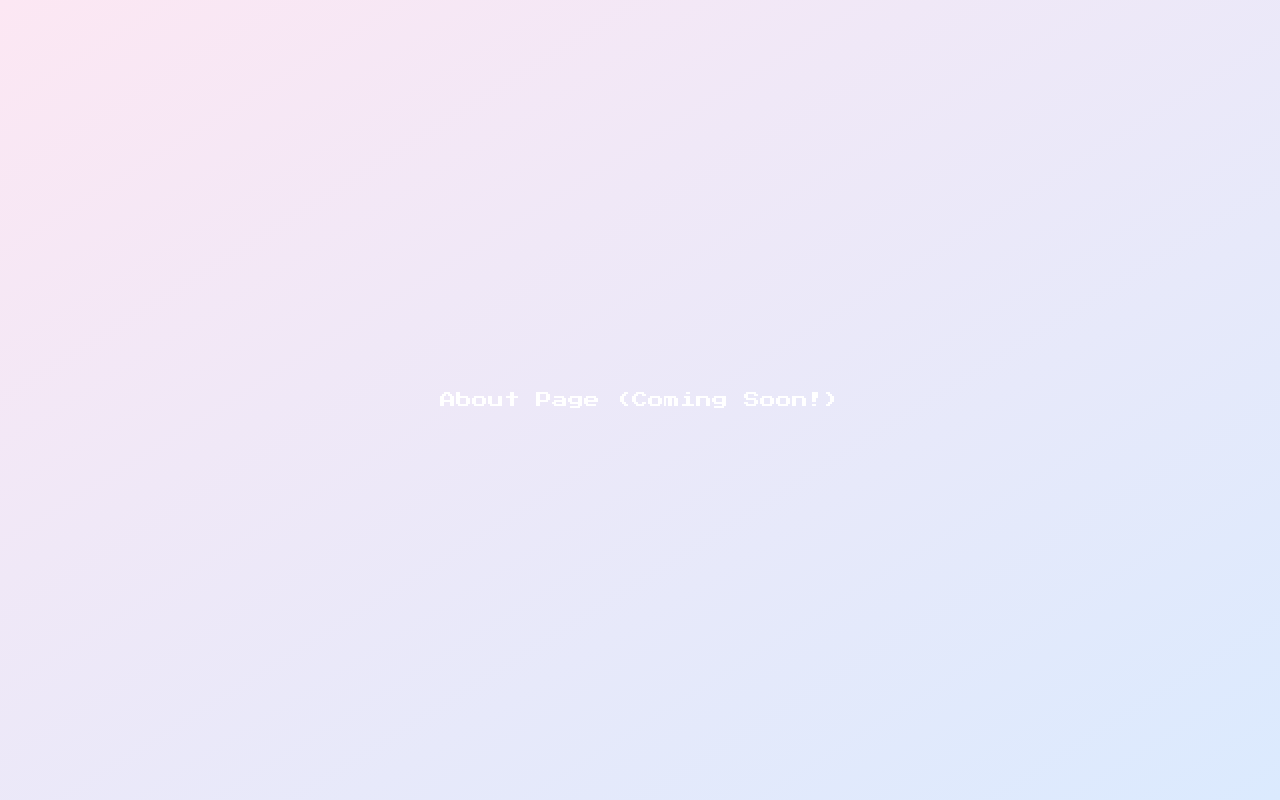
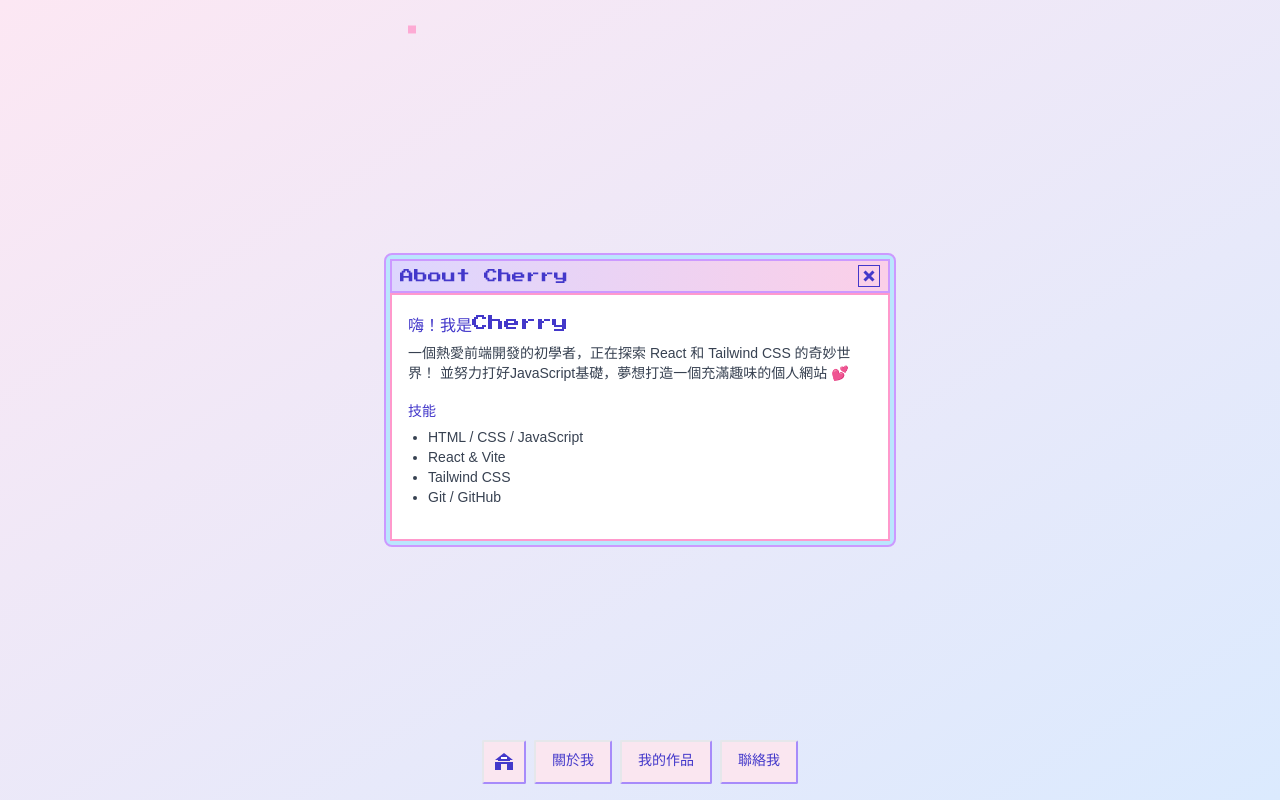
Before and after one commit to hihicherry/cherry_protfolio, a React (Vite) app: page /cherry_protfolio/about in a window 1280 px wide. Built offline with nearby package versions, Linux system fonts and the light colour scheme.

Commit message:
修正排版配置
1. home裡的像素容器移到maincard裡面
2. contact.jsx中的中文提示文字字體修正
3. tailwind設定檔新增螢幕大小數值

```diff
--- a/src/components/MainCard.jsx
+++ b/src/components/MainCard.jsx
@@ -16,7 +16,34 @@ function MainCard(){
 
 	return (
 		<div
-			className={`bg-white border-2 ${styles.cardBorder} rounded-sm p-4 sm:p-6 w-full max-w-full text-center shadow-xl`}
+			className={`sparkle ${styles.windowBg} border-2 ${styles.windowBorder} rounded-md p-0.5 w-full max-w-[90%] xs:max-w-[360px] sm:max-w-[400px] md:max-w-[450px] min-w-[280px] fade-in z-10 relative transition-all duration-300`}
+		>
+			<div
+				className={`${styles.titleBg} border-2 ${styles.windowBorder} text-indigo-700 font-pixel text-xs xs:text-sm px-1.5 py-0.5 flex justify-between items-center`}
+			>
+				<span className="truncate">Welcome to my world!</span>
+				<span className="flex gap-0.5">
+					<span className="border border-indigo-700 p-0.5 flex items-center justify-center">
+						<svg
+							width="10"
+							height="10"
+							viewBox="0 0 16 16"
+							fill="none"
+							xmlns="http://www.w3.org/2000/svg"
+							className="text-indigo-700"
+						>
+							<path
+								d="M2 2L14 14M14 2L2 14"
+								stroke="currentColor"
+								strokeWidth="4"
+								strokeLinecap="miter"
+							/>
+						</svg>
+					</span>
+				</span>
+			</div>
+			<div
+				className={`bg-white border-2 ${styles.cardBorder} rounded-sm p-2 xs:p-2.5 sm:p-3 w-full max-w-full text-center shadow-xl min-h-[160px] xs:min-h-[180px] sm:min-h-[200px`}
 			>
 				{/* 像素風頭像 */}
 				<img
@@ -26,20 +53,21 @@ function MainCard(){
 				/>
 				{/* 名稱 */}
 				<h1
-				className={`text-base sm:text-lg md:text-xl mt-4 ${styles.text} font-pixel typing-effect`}
+					className={`text-xs xs:text-sm sm:text-base mt-4 ${styles.text} font-pixel typing-effect`}
 				>
 					Hi, I'm Cherry.
 				</h1>
 				{/* 簡介 */}
 				<p
-				className={`${styles.subText} mt-2 font-cubic text-sm md:text-base`}
+					className={`${styles.subText} mt-2 font-cubic text-xs xs:text-xs sm:text-sm`}
 				>
-				前端網頁設計初學者。
+					前端網頁設計初學者。 <br/>
+					點擊下方按鈕會有驚喜喔!!!
 				</p>
 				{/* 互動按鈕 */}
 				<button
 					onClick={handleClick}
-				className={`mt-6 px-4 sm:px-6 py-1 sm:py-2 ${styles.buttonBg} ${styles.buttonHoverBg} border-2 border-e-violet-400 border-b-violet-400 rounded-sm transition-all duration-300 relative overflow-hidden group font-pixel text-xs sm:text-sm hover:scale-105 hover:animate-flicker`}
+					className={`mt-6 px-2 xs:px-3 sm:px-4 py-0.5 xs:py-1 sm:py-1 ${styles.buttonBg} ${styles.buttonHoverBg} border-2 border-e-violet-400 border-b-violet-400 rounded-sm transition-all duration-300 relative overflow-hidden group font-pixel text-xs sm:text-sm hover:scale-105 hover:animate-flicker`}
 				>
 					<span
 						className={`${
@@ -52,6 +80,7 @@ function MainCard(){
 					</span>
 				</button>
 			</div>
+		</div>
 	);
 }
 
--- a/src/pages/About.jsx
+++ b/src/pages/About.jsx
@@ -1,9 +1,196 @@
-
+import { useEffect, useRef, useState } from "react";
+import { useTheme } from "../contexts/ThemeContext";
+import NavBar from "../components/NavBar";
+import Heart from "../components/Heart";
 
 function About() {
+	const { theme, themeStyles } = useTheme();
+	const lastTrailTime = useRef(0);
+	const lastHeartTime = useRef(0);
+	const trailContainerRef = useRef(null);
+	const [hearts, setHearts] = useState([]);
+	const [showEasterEgg, setShowEasterEgg] = useState(false);
+
+	// 設置主題
+	useEffect(() => {
+		document.body.className = theme;
+	}, [theme]);
+
+	// 滑鼠軌跡（限制數量）
+	useEffect(() => {
+		const maxTrails = 20;
+		const trails = [];
+
+		const handleMouseMove = (e) => {
+			const now = Date.now();
+			if (now - lastTrailTime.current < 80) return;
+			lastTrailTime.current = now;
+
+			const trail = document.createElement("div");
+			trail.className = "trail";
+			trail.style.left = `${e.clientX - 5}px`;
+			trail.style.top = `${e.clientY - 5}px`;
+			trail.style.backgroundColor = themeStyles[theme].trail || "#ff99cc";
+			document.body.appendChild(trail);
+			trails.push(trail);
+
+			if (trails.length > maxTrails) {
+				const oldTrail = trails.shift();
+				oldTrail.remove();
+			}
+
+			setTimeout(() => {
+				trail.remove();
+				const index = trails.indexOf(trail);
+				if (index !== -1) trails.splice(index, 1);
+			}, 1000);
+		};
+
+		document.addEventListener("mousemove", handleMouseMove);
+		return () => document.removeEventListener("mousemove", handleMouseMove);
+	}, [theme, themeStyles]);
+
+	// 點擊或觸控生成愛心
+	useEffect(() => {
+		const handleClickOrTouch = (e) => {
+			const now = Date.now();
+			if (now - lastHeartTime.current < 200) return;
+			lastHeartTime.current = now;
+
+			const x = e.clientX || e.touches?.[0]?.clientX;
+			const y = e.clientY || e.touches?.[0]?.clientY;
+
+			if (!x || !y) return;
+
+			const id = Date.now();
+			setHearts((prev) => [
+				...prev,
+				{ id, x, y, color: themeStyles[theme].trail || "#ff99cc" },
+			]);
+		};
+
+		document.addEventListener("click", handleClickOrTouch);
+		document.addEventListener("touchstart", handleClickOrTouch);
+
+		return () => {
+			document.removeEventListener("click", handleClickOrTouch);
+			document.removeEventListener("touchstart", handleClickOrTouch);
+		};
+	}, [theme, themeStyles]);
+
+	const removeHeart = (id) => {
+		setHearts((prev) => prev.filter((heart) => heart.id !== id));
+	};
+
+	// 彩蛋觸發
+	const handleEasterEggClick = () => {
+		setShowEasterEgg(true);
+		setTimeout(() => setShowEasterEgg(false), 3000);
+
+		// 生成額外愛心
+		const x = window.innerWidth / 2;
+		const y = window.innerHeight / 2;
+		for (let i = 0; i < 2; i++) {
+			const id = Date.now() + i;
+			setHearts((prev) => [
+				...prev,
+				{
+					id,
+					x: x - 10 + i * 20,
+					y,
+					color: themeStyles[theme].trail || "#ff99cc",
+				},
+			]);
+		}
+	};
+
+	const styles = themeStyles[theme];
+
 	return (
-		<div className="text-center text-white font-pixel">
-			About Page (Coming Soon!)
+		<div className="min-h-screen flex flex-col items-center justify-center p-2 md:p-4 relative overflow-hidden pb-[192px] sm:pb-0">
+			{/* 背景粒子 */}
+			<div ref={trailContainerRef} className="absolute inset-0 z-0">
+				<div className="particle top-10 left-10"></div>
+				<div className="particle top-20 left-1/4"></div>
+				<div className="particle top-30 left-1/2"></div>
+				<div className="particle top-40 left-3/4"></div>
+				<div className="particle top-50 right-10"></div>
+			</div>
+
+			{/* 關於我視窗 */}
+			<div
+				className={`sparkle ${styles.windowBg} border-2 ${styles.windowBorder} rounded-lg p-1 w-full max-w-[95%] md:max-w-lg min-w-[300px] max-h-[70vh] fade-in z-10 relative transition-all duration-300`}
+			>
+				{/* 標題欄 */}
+				<div
+					className={`${styles.titleBg} border-2 ${styles.windowBorder} text-indigo-700 font-pixel text-sm px-2 py-1 flex justify-between items-center`}
+				>
+					<span className="truncate">About Cherry</span>
+					<span className="flex gap-1">
+						<span className="border border-indigo-700 p-1 flex items-center justify-center">
+							<svg
+								width="12"
+								height="12"
+								viewBox="0 0 16 16"
+								fill="none"
+								xmlns="http://www.w3.org/2000/svg"
+								className="text-indigo-700"
+							>
+								<path
+									d="M2 2L14 14M14 2L2 14"
+									stroke="currentColor"
+									strokeWidth="4"
+									strokeLinecap="miter"
+								/>
+							</svg>
+						</span>
+					</span>
+				</div>
+
+				{/* 內容 */}
+				<div
+					className={`p-4 bg-white border-2 ${styles.cardBorder} overflow-y-auto max-h-[50vh]`}
+				>
+					{/* 介紹 */}
+					<div className="mb-4">
+						<h2 className="font-pixel text-base text-indigo-700 mb-2">
+							嗨！我是Cherry
+						</h2>
+						<p className="font-cubic text-sm text-gray-700">
+							一個熱愛前端開發的初學者，正在探索 React 和 Tailwind
+							CSS 的奇妙世界！
+							並努力打好JavaScript基礎，夢想打造一個充滿趣味的個人網站
+							💕
+						</p>
+					</div>
+
+					{/* 技能 */}
+					<div className="mb-4">
+						<h3 className="font-pixel text-sm text-indigo-700 mb-2">
+							技能
+						</h3>
+						<ul className="font-cubic text-sm text-gray-700 list-disc pl-5">
+							<li>HTML / CSS / JavaScript</li>
+							<li>React & Vite</li>
+							<li>Tailwind CSS</li>
+							<li>Git / GitHub</li>
+						</ul>
+					</div>
+				</div>
+			</div>
+
+			{/* 愛心動畫 */}
+			{hearts.map((heart) => (
+				<Heart
+					key={heart.id}
+					x={heart.x}
+					y={heart.y}
+					color={heart.color}
+					onRemove={() => removeHeart(heart.id)}
+				/>
+			))}
+
+			<NavBar className="fade-in-delayed" />
 		</div>
 	);
 }
--- a/src/pages/Contact.jsx
+++ b/src/pages/Contact.jsx
@@ -322,7 +322,7 @@ function Contact() {
 							aria-label="請輸入你的姓名"
 						/>
 						{errors.name && (
-							<p className="text-red-500 font-pixel text-xs mt-1">
+							<p className="text-red-500 font-cubic text-xs mt-1">
 								{errors.name}
 							</p>
 						)}
@@ -346,7 +346,7 @@ function Contact() {
 							aria-label="請輸入你的電子郵件地址"
 						/>
 						{errors.email && (
-							<p className="text-red-500 font-pixel text-xs mt-1">
+							<p className="text-red-500 font-cubic text-xs mt-1">
 								{errors.email}
 							</p>
 						)}
--- a/src/pages/Home.jsx
+++ b/src/pages/Home.jsx
@@ -93,7 +93,7 @@ function Home() {
 	const styles = themeStyles[theme];
 
 	return (
-		<div className="min-h-screen flex flex-col items-center justify-center p-2 md:p-4 relative overflow-hidden">
+		<div className="min-h-screen flex flex-col items-center justify-center p-2 xs:p-3 sm:p-4 relative overflow-auto">
 			{/* 背景層：用於存放軌跡和粒子 */}
 			<div ref={trailContainerRef} className="absolute inset-0 z-0">
 				{/* 背景粒子 */}
@@ -105,35 +105,8 @@ function Home() {
 			</div>
 
 			{/* 像素風視窗邊框 */}
-			<div
-				className={`sparkle ${styles.windowBg} border-2 ${styles.windowBorder} rounded-md p-1 w-full max-w-[95%] md:max-w-lg min-w-[300px] fade-in z-10 relative transition-all duration-300`}
-			>
-				<div
-					className={`${styles.titleBg} border-2 ${styles.windowBorder} text-indigo-700 font-pixel text-sm px-2 py-1 flex justify-between items-center`}
-				>
-					<span className="truncate">Welcome to my world!</span>
-					<span className="flex gap-1">
-						<span className="border border-indigo-700 p-1 flex items-center justify-center">
-							<svg
-								width="12"
-								height="12"
-								viewBox="0 0 16 16"
-								fill="none"
-								xmlns="http://www.w3.org/2000/svg"
-								className="text-indigo-700"
-							>
-								<path
-									d="M2 2L14 14M14 2L2 14"
-									stroke="currentColor"
-									strokeWidth="4"
-									strokeLinecap="miter"
-								/>
-							</svg>
-						</span>
-					</span>
-				</div>
-				<MainCard />
-			</div>
+			<MainCard className="fade-in z-10 relative transition-all duration-300`}" />
+
 			<NavBar className="fade-in-delayed" />
 			{hearts.map((heart) => (
 				<Heart
--- a/tailwind.config.js
+++ b/tailwind.config.js
@@ -18,6 +18,13 @@ export default {
 				"retro-softpink": "#fae6f0",
 				"retro-softblue": "#e6f7ff",
 			},
+			screens: {
+				xs: "480px",
+				sm: "640px",
+				md: "768px",
+				lg: "1024px",
+				xl: "1280px",
+			},
 		},
 	},
 	plugins: [],
```
Lines whose indentation alone changed are shown as unchanged.
